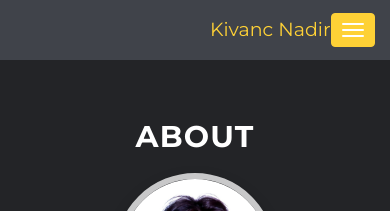
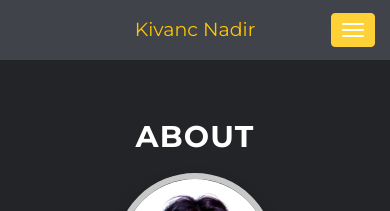
Before and after one commit to kivicik/SoundDesignerWebsite, a Jekyll site: the page built from agency-jekyll-theme-gh-pages/index.html, in a window 390 px wide. Shown: the top 211 px of the page. Built offline with Jekyll 4.4.1, drawn with Linux system fonts in a browser that asks for light colours; some web fonts are replaced.

Commit message:
Fix navbar brand centering on mobile
Use left:0/right:0/text-align:center instead of transform,
since a later rule has transform:none !important which was
blocking translateX(-50%).

Co-Authored-By: Claude Sonnet 4.6 <noreply@anthropic.com>

```diff
--- a/agency-jekyll-theme-gh-pages/_includes/css/agency.css
+++ b/agency-jekyll-theme-gh-pages/_includes/css/agency.css
@@ -247,9 +247,9 @@ fieldset[disabled] .btn-xl.active {
 @media(max-width:767px) {
     .navbar-default .navbar-brand {
         position: absolute;
-        left: 50%;
-        -webkit-transform: translateX(-50%);
-        transform: translateX(-50%);
+        left: 0;
+        right: 0;
+        text-align: center;
     }
 }
 
```
Also changed, not shown: 2 other files.
